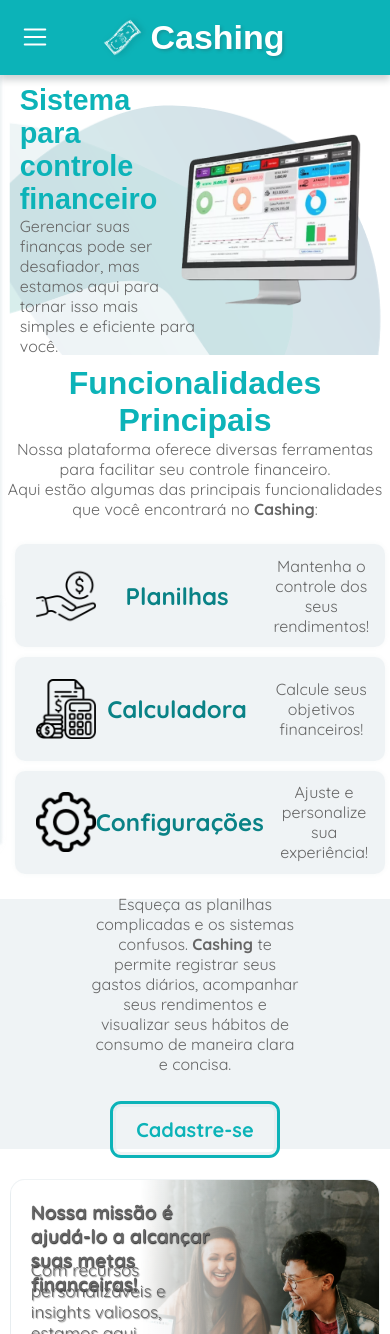
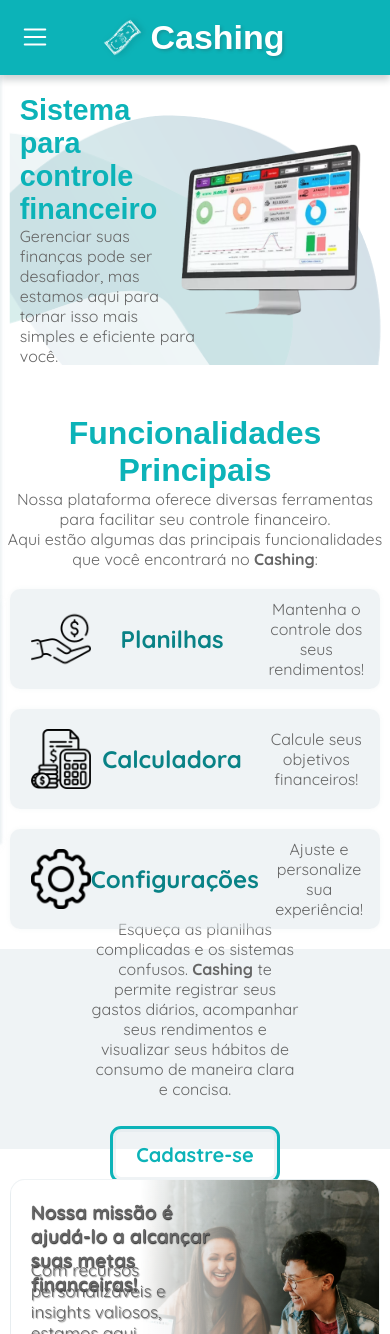
Before and after one commit to mkorrea/cashing, a React (Create React App) app: page / in a window 390 px wide. Shown: the top 1334 px of the page. Built offline with nearby package versions, Linux system fonts and the light colour scheme; no server answers; a web font is replaced by a local one.

Commit message:
fix gap between components

```diff
--- a/src/pages/Inicio/inicio.css
+++ b/src/pages/Inicio/inicio.css
@@ -108,8 +108,9 @@
 }
 .feature-button {
     width: 250px;
-    height: 95%;
-    margin: 5px;
+    height: 85%;
+    margin: 5px 10px;
+    padding: 10px 0px;
     position: relative;
     background: var(--background-secondary-color);
     box-shadow: 0px 0px 5px rgba(105, 129, 141, 0.057);
@@ -156,7 +157,7 @@
 /*  section  */
 section.mission {
     width: 100%;
-    height: 250px;
+    height: 200px;
     padding: 20px;
     display: flex;
     justify-content: center;
@@ -335,6 +336,8 @@
       width: 95%;
       height: 250px;
       padding: 10px;
+      margin-bottom: 60px;
+      margin-top: 30px;
   }
   article.login-container {
       width: 80%;
@@ -357,6 +360,9 @@
 
 
 
+  .feature-section {
+    margin-bottom: 60px;
+  }
 
    article.buttons-wrapper {
       flex-direction: column;
@@ -364,7 +370,9 @@
   }
    .feature-button {
       width: 100%;
-      height: 95%;
+      min-height: 100px;
+      max-height: 100px;
+      margin: 10px 0px;
       transition: width .5s ease, background var(--time-transition);
    }
    .feature-button:hover {
@@ -381,6 +389,10 @@
       margin-left: 20px;
    }
 
+
+   .mission {
+
+   }
 
 
    .objetivo .img-effect{
--- a/src/pages/Login/index.js
+++ b/src/pages/Login/index.js
@@ -5,6 +5,7 @@
 import Logo from "../../components/Header/sections/logo";
 import { auth } from '../../firebaseConnections'
 import { signInWithEmailAndPassword } from 'firebase/auth'
+import { Password } from "phosphor-react";
 
 
 export default function Login() {
@@ -26,6 +27,7 @@
          console.log('Erro ao fazer login, verifique as informações')
       })
    }
+
 
    function CompleteCheck() {
       return email && senha
```
